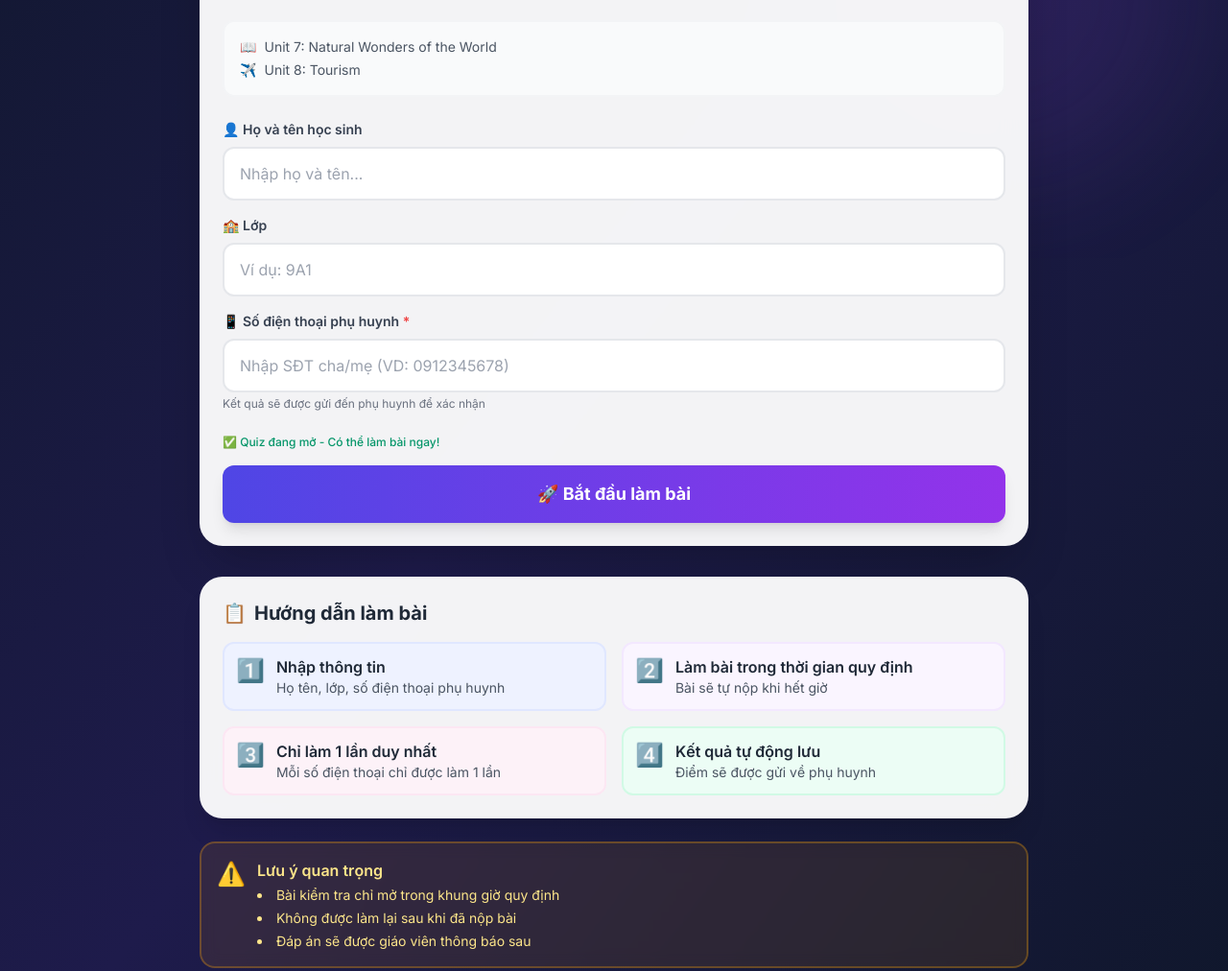
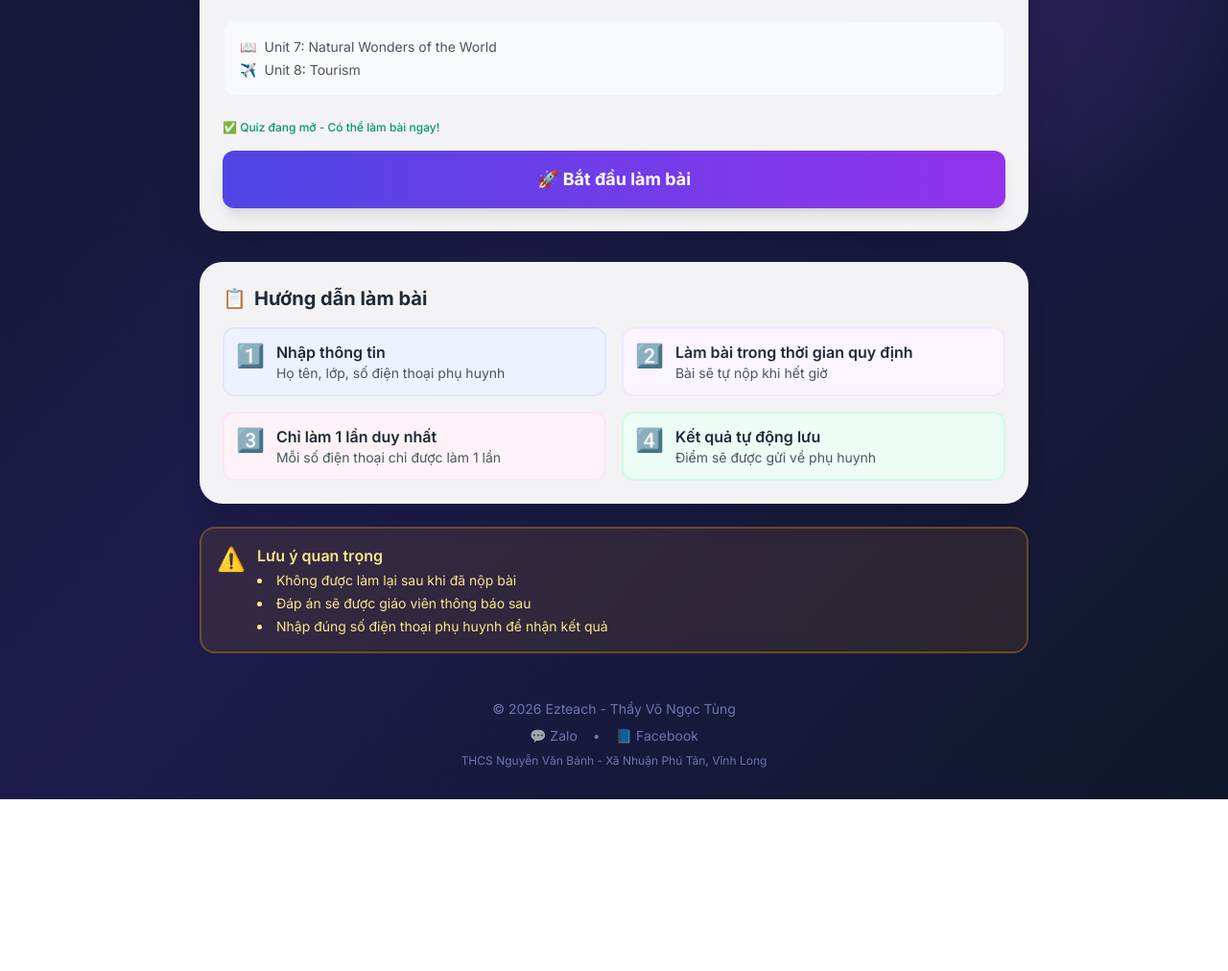
Before and after one commit to wp37/review9, a plain HTML site: page index.html in a window 1280 px wide. Shown: the part 531-1543 px from the top of the page at 96% size. After the commit the page ends 1364 px from the top, so only its background shows below. Drawn offline with nearby package versions, Linux system fonts and the light colour scheme.

Commit message:
Add files via upload

```diff
--- a/index.html
+++ b/index.html
@@ -33,27 +33,6 @@
             transform: translateY(-8px);
             box-shadow: 0 25px 50px -12px rgba(0, 0, 0, 0.25);
         }
-
-        .input-field {
-            width: 100%;
-            padding: 14px 16px;
-            border: 2px solid #e5e7eb;
-            border-radius: 12px;
-            font-size: 1rem;
-            background-color: white;
-            color: #374151;
-            transition: all 0.3s ease;
-        }
-
-        .input-field:focus {
-            outline: none;
-            border-color: #6366f1;
-            box-shadow: 0 0 0 4px rgba(99, 102, 241, 0.1);
-        }
-
-        .input-field::placeholder {
-            color: #9ca3af;
-        }
     </style>
 </head>
 
@@ -77,8 +56,9 @@
         </header>
 
         <main>
-            <!-- Quiz Card with Form -->
-            <div class="bg-white/95 backdrop-blur-lg rounded-3xl shadow-2xl overflow-hidden">
+            <!-- Quiz Card - Chỉ hiển thị thông tin và nút bắt đầu -->
+            <a href="quiz-global9-unit7-8.html"
+                class="quiz-card block bg-white/95 backdrop-blur-lg rounded-3xl shadow-2xl overflow-hidden">
                 <div class="bg-gradient-to-r from-indigo-600 to-purple-600 p-6 text-center">
                     <div class="inline-flex items-center justify-center w-16 h-16 bg-white/20 rounded-full mb-4">
                         <span class="text-3xl">🌍</span>
@@ -114,36 +94,16 @@
                         </div>
                     </div>
 
-                    <!-- Form nhập thông tin -->
-                    <form id="studentForm" class="space-y-4 mb-6">
-                        <div>
-                            <label class="block text-sm font-semibold text-gray-700 mb-2">👤 Họ và tên học sinh</label>
-                            <input type="text" id="studentName" class="input-field" placeholder="Nhập họ và tên..."
-                                required>
-                        </div>
-                        <div>
-                            <label class="block text-sm font-semibold text-gray-700 mb-2">🏫 Lớp</label>
-                            <input type="text" id="studentClass" class="input-field" placeholder="Ví dụ: 9A1" required>
-                        </div>
-                        <div>
-                            <label class="block text-sm font-semibold text-gray-700 mb-2">📱 Số điện thoại phụ huynh
-                                <span class="text-red-500">*</span></label>
-                            <input type="tel" id="parentPhone" class="input-field"
-                                placeholder="Nhập SĐT cha/mẹ (VD: 0912345678)" required pattern="[0-9]{10,11}">
-                            <p class="text-xs text-gray-500 mt-1">Kết quả sẽ được gửi đến phụ huynh để xác nhận</p>
-                        </div>
-                    </form>
-
                     <div class="flex items-center justify-between mb-4">
                         <span class="text-xs text-emerald-600 font-medium">✅ Quiz đang mở - Có thể làm bài ngay!</span>
                     </div>
 
-                    <a href="quiz-global9-unit7-8.html" id="startBtn"
-                        class="block w-full py-4 text-center bg-gradient-to-r from-indigo-600 to-purple-600 text-white text-lg font-bold rounded-xl shadow-lg hover:shadow-xl hover:scale-[1.02] active:scale-[0.98] transition-all">
+                    <div
+                        class="w-full py-4 text-center bg-gradient-to-r from-indigo-600 to-purple-600 text-white text-lg font-bold rounded-xl shadow-lg">
                         🚀 Bắt đầu làm bài
-                    </a>
+                    </div>
                 </div>
-            </div>
+            </a>
         </main>
 
         <section class="mt-8 bg-white/95 backdrop-blur-lg rounded-3xl p-6 shadow-xl">
@@ -188,9 +148,9 @@
                 <div class="text-amber-200">
                     <div class="font-semibold mb-1">Lưu ý quan trọng</div>
                     <ul class="text-sm space-y-1 list-disc list-inside">
-                        <li>Bài kiểm tra chỉ mở trong khung giờ quy định</li>
                         <li>Không được làm lại sau khi đã nộp bài</li>
                         <li>Đáp án sẽ được giáo viên thông báo sau</li>
+                        <li>Nhập đúng số điện thoại phụ huynh để nhận kết quả</li>
                     </ul>
                 </div>
             </div>
@@ -210,34 +170,6 @@
             <p class="mt-2 text-xs">THCS Nguyễn Văn Bánh - Xã Nhuận Phú Tân, Vĩnh Long</p>
         </footer>
     </div>
-
-    <script>
-        // Lưu thông tin tạm thời khi click vào nút bắt đầu
-        document.getElementById('startBtn').addEventListener('click', function (e) {
-            const name = document.getElementById('studentName').value.trim();
-            const className = document.getElementById('studentClass').value.trim();
-            const phone = document.getElementById('parentPhone').value.trim();
-
-            if (!name || !className || !phone) {
-                e.preventDefault();
-                alert('Vui lòng điền đầy đủ thông tin trước khi bắt đầu!');
-                return false;
-            }
-
-            if (!/^[0-9]{10,11}$/.test(phone)) {
-                e.preventDefault();
-                alert('Vui lòng nhập số điện thoại hợp lệ (10-11 số)!');
-                return false;
-            }
-
-            // Lưu vào localStorage để quiz page có thể sử dụng
-            localStorage.setItem('temp_student_info', JSON.stringify({
-                name: name,
-                className: className,
-                parentPhone: phone
-            }));
-        });
-    </script>
 </body>
 
 </html>
```
